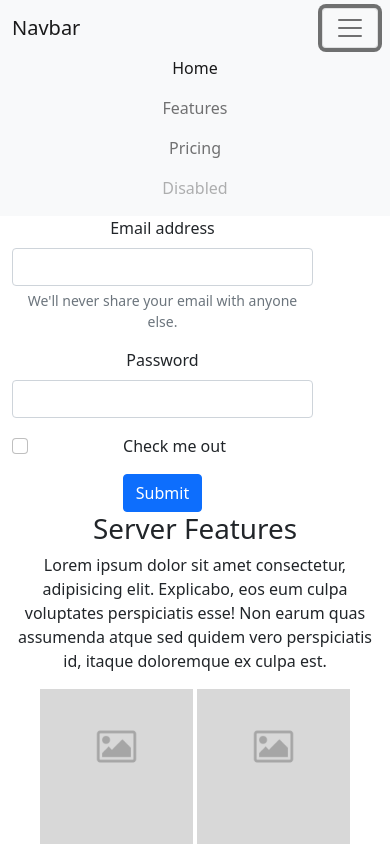
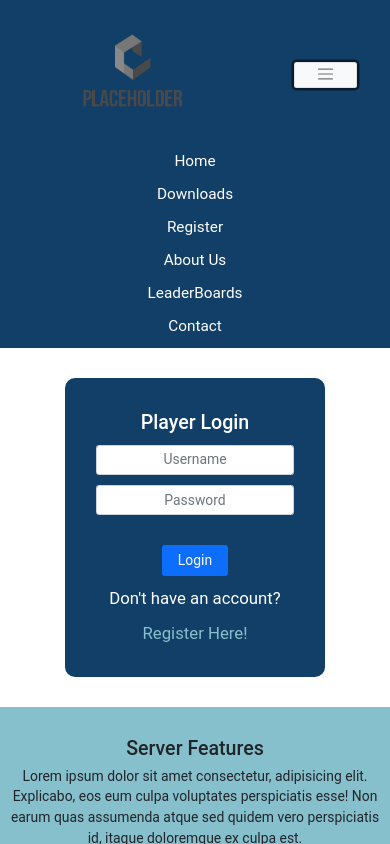
Before and after one commit to Lvx4ry/xRO-Leiton-BS, a plain HTML site: page index.html in a window 390 px wide. Both pictures are taken after a click on the button "Toggle navigation". Shown: the top 844 px of the page. Drawn offline with nearby package versions, Linux system fonts and the light colour scheme.

Commit message:
index terminado con BS

```diff
--- a/css/estilo.css
+++ b/css/estilo.css
@@ -1,6 +1,38 @@
 * {
   text-align: center;
+  font-family: "Roboto", sans-serif;
 }
-.borde {
-  border: 2px solid black;
+html {
+  font-size: 62.5%;
 }
+.bordeBlanco {
+  border: 1px solid white;
+}
+.footerBg {
+  background-image: url(../assets/img/crystalBg.jpg);
+}
+.whiteTxt {
+  color: white !important;
+}
+footer nav ul {
+  padding: 0;
+}
+.lbBgColor {
+  background-color: #87c0cd;
+}
+.darkBlueColor {
+  background-color: #113f67;
+}
+.lbTxt {
+  color: #87c0cd;
+}
+.bordeRedondo {
+  border: 1px solid transparent;
+  border-radius: 1rem;
+}
+@media only screen and (max-width: 769px) {
+  .imgSvFt {
+    width: 40%;
+    margin: 0.5rem;
+  }
+}
--- a/index.html
+++ b/index.html
@@ -4,6 +4,7 @@
     <!-- Required meta tags -->
     <meta charset="utf-8" />
     <meta name="viewport" content="width=device-width, initial-scale=1" />
+    <link rel="preconnect" href="https://fonts.googleapis.com" />
 
     <!-- Bootstrap CSS -->
     <link
@@ -18,11 +19,13 @@
   </head>
   <body>
     <header>
-      <nav class="navbar navbar-expand-lg navbar-light bg-light">
-        <div class="container-fluid">
-          <a class="navbar-brand" href="#">Navbar</a>
+      <nav class="navbar navbar-expand-lg navbar-light darkBlueColor">
+        <div class="container justify-content-around">
+          <a class="navbar-brand" href="#"
+            ><img src="assets/img/logoPlaceholder.png" alt="" class="col-8"
+          /></a>
           <button
-            class="navbar-toggler"
+            class="navbar-toggler col-2 bg-light"
             type="button"
             data-bs-toggle="collapse"
             data-bs-target="#navbarNavAltMarkup"
@@ -32,64 +35,58 @@
           >
             <span class="navbar-toggler-icon"></span>
           </button>
-          <div class="collapse navbar-collapse" id="navbarNavAltMarkup">
-            <div class="navbar-nav">
-              <a class="nav-link active" aria-current="page" href="#">Home</a>
-              <a class="nav-link" href="#">Features</a>
-              <a class="nav-link" href="#">Pricing</a>
-              <a class="nav-link disabled">Disabled</a>
+          <div
+            class="collapse navbar-collapse justify-content-end"
+            id="navbarNavAltMarkup"
+          >
+            <div class="navbar-nav fs-3 whiteTxt">
+              <a class="nav-link whiteTxt mx-2" href="#">Home</a>
+              <a class="nav-link whiteTxt mx-2" href="#">Downloads</a>
+              <a class="nav-link whiteTxt mx-2" href="#">Register</a>
+              <a class="nav-link whiteTxt mx-2" href="#">About Us</a>
+              <a class="nav-link whiteTxt mx-2" href="#">LeaderBoards</a>
+              <a class="nav-link whiteTxt mx-2" href="#">Contact</a>
             </div>
           </div>
         </div>
       </nav>
     </header>
-    <main>
-      <div class="container-fluid">
-        <div class="row">
-          <form class="col-10 col-lg-2">
-            <div class="mb-3">
-              <label for="exampleInputEmail1" class="form-label"
-                >Email address</label
-              >
+    <main class="fs-2">
+      <div class="container-fluid mt-5 ">
+        <div class="row justify-content-center ">
+          <form class="col-8 col-lg-4 darkBlueColor p-5 bordeRedondo">
+            <div class="my-1">
+              <h1 class="whiteTxt mb-3">Player Login</h1>
               <input
                 type="email"
-                class="form-control"
+                class="form-control mb-3 fs-4"
                 id="exampleInputEmail1"
                 aria-describedby="emailHelp"
+                placeholder="Username"
               />
-              <div id="emailHelp" class="form-text">
-                We'll never share your email with anyone else.
-              </div>
             </div>
-            <div class="mb-3">
-              <label for="exampleInputPassword1" class="form-label"
-                >Password</label
-              >
               <input
                 type="password"
-                class="form-control"
+                class="form-control fs-4"
                 id="exampleInputPassword1"
+                placeholder="Password"
               />
+              <button
+                type="submit"
+                class="btn btn-primary mt-5 col-4 fs-4">
+                Login
+              </button>
+              <p class="whiteTxt mt-3">Don't have an account?</p>
+              <a href="" class="lbTxt text-decoration-none">Register Here!</a>
             </div>
-            <div class="mb-3 form-check">
-              <input
-                type="checkbox"
-                class="form-check-input"
-                id="exampleCheck1"
-              />
-              <label class="form-check-label" for="exampleCheck1"
-                >Check me out</label
-              >
-            </div>
-            <button type="submit" class="btn btn-primary">Submit</button>
           </form>
         </div>
       </div>
-      <div class="container-fluid">
+      <div class="container-fluid my-5 py-5 lbBgColor">
         <div class="row">
           <div class="col-12 col-lg-12">
-            <h1>Server Features</h1>
-            <p>
+            <h1 >Server Features</h1>
+            <p class="fs-4">
               Lorem ipsum dolor sit amet consectetur, adipisicing elit.
               Explicabo, eos eum culpa voluptates perspiciatis esse! Non earum
               quas assumenda atque sed quidem vero perspiciatis id, itaque
@@ -102,60 +99,81 @@
             <img
               src="assets/img/placeholder.png"
               alt=""
-              class="col-5 col-lg-3 img-fluid"
+              class="col-4 col-lg-3 img-fluid my-3 mx-5 imgSvFt"
             />
             <img
               src="assets/img/placeholder.png"
               alt=""
-              class="col-5 col-lg-3 img-fluid"
+              class="col-4 col-lg-3 img-fluid my-3 mx-5 imgSvFt"
             />
             <img
               src="assets/img/placeholder.png"
               alt=""
-              class="col-5 col-lg-3 img-fluid"
+              class="col-4 col-lg-3 img-fluid my-3 mx-5 imgSvFt"
             />
             <img
               src="assets/img/placeholder.png"
               alt=""
-              class="col-5 col-lg-3 img-fluid"
+              class="col-4 col-lg-3 img-fluid my-3 mx-5 imgSvFt"
             />
             <img
               src="assets/img/placeholder.png"
               alt=""
-              class="col-5 col-lg-3 img-fluid"
+              class="col-4 col-lg-3 img-fluid my-3 mx-5 imgSvFt"
             />
             <img
               src="assets/img/placeholder.png"
               alt=""
-              class="col-5 col-lg-3 img-fluid"
+              class="col-4 col-lg-3 img-fluid my-3 mx-5 imgSvFt"
             />
           </div>
         </div>
       </div>
-      <div class="container-fluid">
+      <div class="container-fluid mt-5">
         <div class="row">
           <div class="col-12 col-lg-12">
             <h1>News</h1>
             <img
               src="assets/img/placeholder.png"
               alt=""
-              class="col-10 col-lg-3"
+              class="col-10 col-lg-3 mx-5 my-3"
+            />
+            <img
+              src="assets/img/placeholder.png"
+              alt=""
+              class="col-10 col-lg-3 mx-5 my-3"
+            />
+            <img
+              src="assets/img/placeholder.png"
+              alt=""
+              class="col-10 col-lg-3 mx-5 my-3"
             />
           </div>
         </div>
       </div>
     </main>
-    <footer class="container-fluid">
+    <footer class="container-fluid footerBg whiteTxt mt-5 pb-3">
+      <div class="row justify-content-around">
+        <ul class="nav col-12 col-lg-5 justify-content-center">
+          <li class="nav-item d-flex align-items-center mx-2 fs-3">
+            <a class="nav-link whiteTxt" href="#">Home</a>
+          </li>
+          <li class="nav-item d-flex align-items-center mx-2 fs-3">
+            <a class="nav-link whiteTxt" href="#">Register</a>
+          </li>
+          <li class="nav-item d-flex align-items-center mx-2 fs-3">
+            <a class="nav-link whiteTxt" href="#">Contact</a>
+          </li>
+
+        </ul>
+        <div class="col-4 col-lg-4">
+          <img src="assets/img/logoPlaceholder.png" alt="" class="img-fluid col-5 col-lg-3" />
+        </div>
+      </div>
       <div class="row">
-        <div class="col-4 col-lg-5">
-          <ul>
-            <li>Home</li>
-            <li>Register</li>
-            <li>Contact</li>
-          </ul>
-        </div>
-        <div class="col-4 col-lg-5">
-          <img src="assets/img/logoPlaceholder.png" alt="" class="img-fluid" />
+        <div class="col-12 text-center fs-4">
+          All trademarks referenced herein are the properties of their
+          respective owners.
         </div>
       </div>
     </footer>
```
